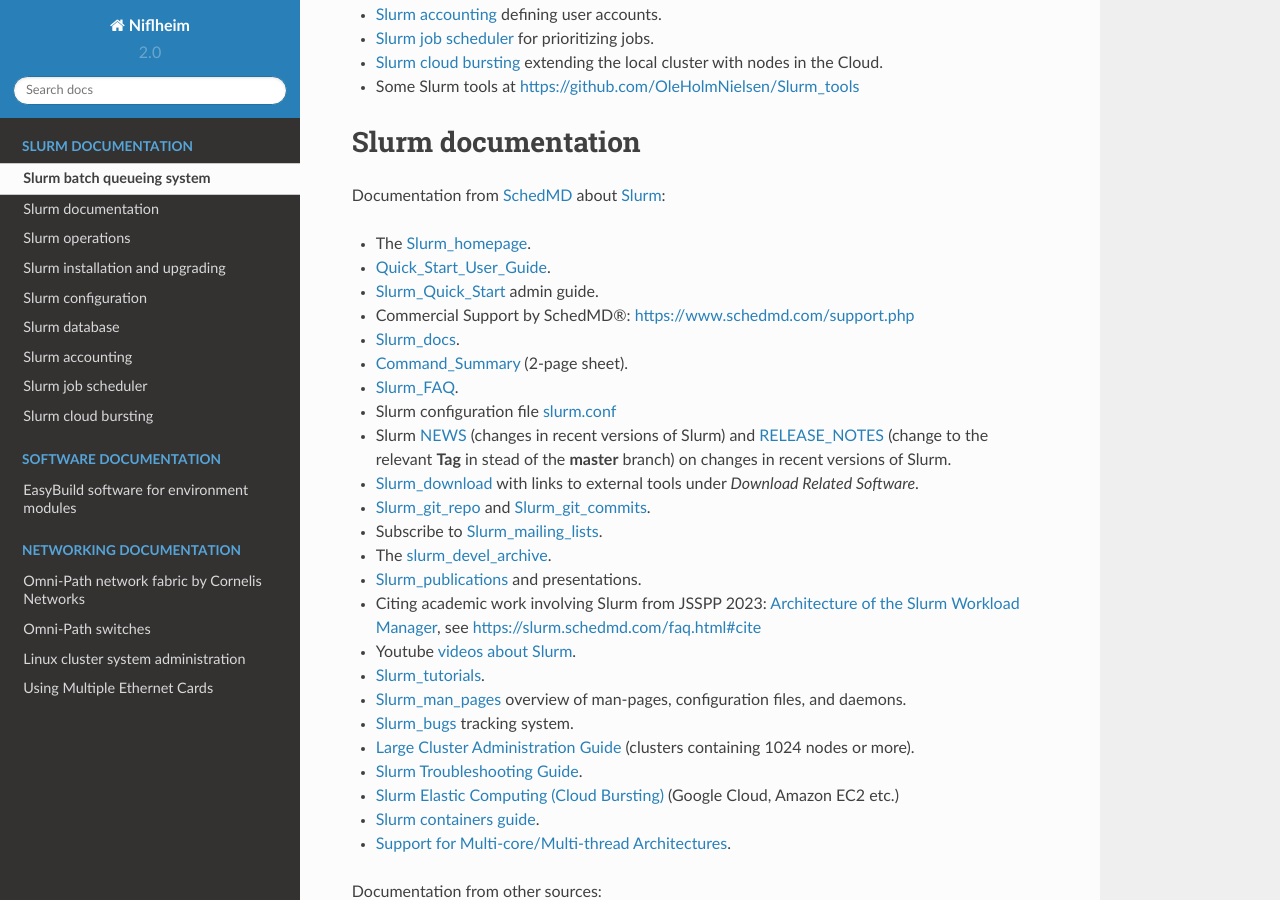
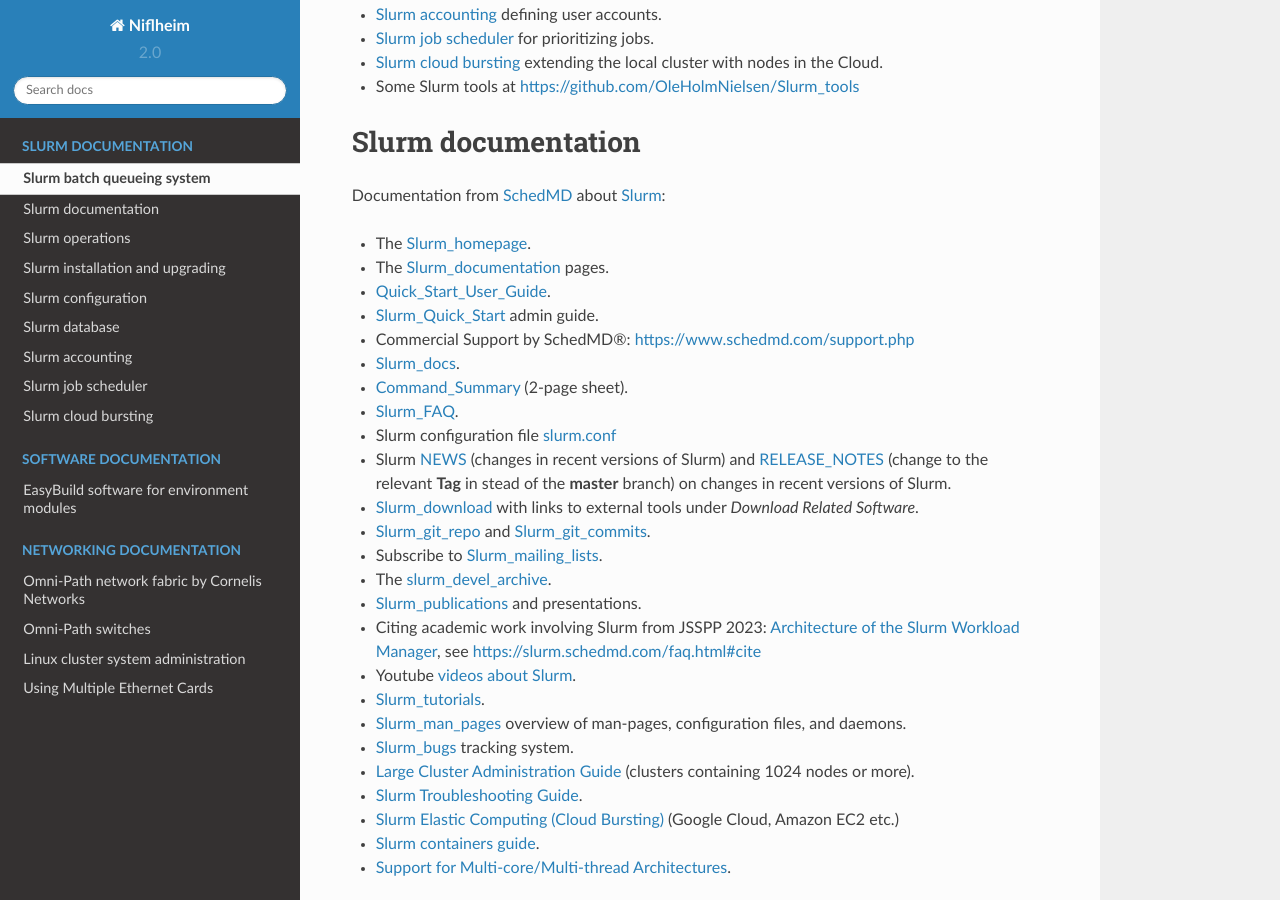
Before and after one commit to OleHolmNielsen/Niflheim_system, a Sphinx documentation site: the page built from docs/SLURM.rst, in a window 1280 px wide and 900 px high, scrolled down 493 px. Built offline with Sphinx 7.4.7 and the Read the Docs theme 2.0.0, drawn with Linux system fonts in a browser that asks for light colours.

Commit message:
Slurm_documentation pages

```diff
--- a/docs/SLURM.rst
+++ b/docs/SLURM.rst
@@ -38,6 +38,7 @@
 Documentation from SchedMD_ about Slurm_:
 
 * The Slurm_homepage_.
+* The Slurm_documentation_ pages.
 * Quick_Start_User_Guide_.
 * Slurm_Quick_Start_ admin guide.
 * Commercial Support by SchedMD®: https://www.schedmd.com/support.php
```
